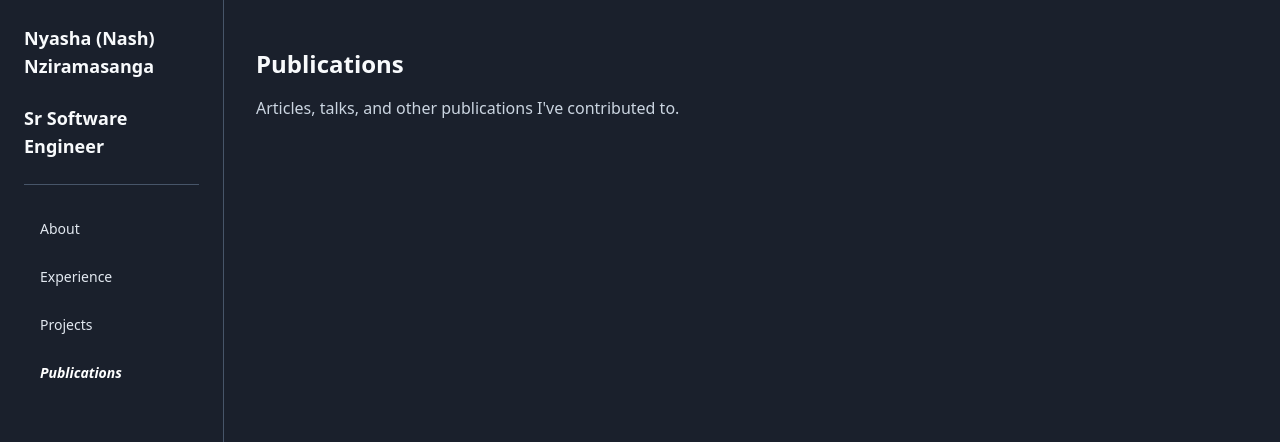
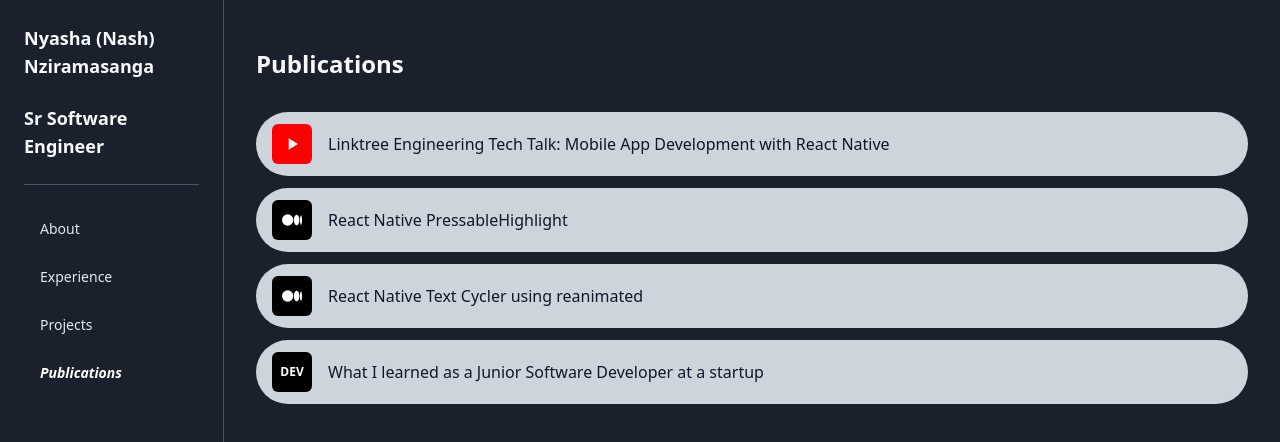
Before and after one commit to NyashaNziramasanga/portfolio-v4, a React (Vite) app: page / in a window 1280 px wide. Both pictures are taken after a click on the button "Publications". Shown: the top 442 px of the page. Built offline with nearby package versions, Linux system fonts and the light colour scheme.

Commit message:
added publications

```diff
--- a/src/App.tsx
+++ b/src/App.tsx
@@ -1,6 +1,7 @@
 import { useState, useCallback } from "react";
 import { Button } from "@/components/ui/button";
 import { ExperienceTimeline } from "@/components/ExperienceTimeline";
+import { PublicationsList } from "@/components/PublicationsList";
 import { cn } from "@/lib/utils";
 import sectionsData from "@/data/sections.json";
 
@@ -50,6 +51,13 @@
           >
             <ExperienceTimeline />
           </section>
+        ) : activeContent && activeSection === "publications" ? (
+          <section
+            id={activeContent.id}
+            className="flex min-h-full flex-1 flex-col overflow-y-auto"
+          >
+            <PublicationsList />
+          </section>
         ) : activeContent ? (
           <section
             id={activeContent.id}
--- /dev/null
+++ b/src/components/PublicationsList.tsx
@@ -0,0 +1,66 @@
+import publicationsData from "@/data/publications.json";
+
+type Publication = (typeof publicationsData)[number];
+type Platform = Publication["platform"];
+
+function PlatformIcon({ platform }: { platform: Platform }) {
+  const size = 24;
+  if (platform === "youtube") {
+    return (
+      <div className="flex h-10 w-10 shrink-0 items-center justify-center overflow-hidden rounded-md bg-[#FF0000]">
+        <svg viewBox="0 0 24 24" className="h-5 w-5 text-white" aria-hidden>
+          <path fill="currentColor" d="M8 5v14l11-7z" />
+        </svg>
+      </div>
+    );
+  }
+  if (platform === "medium") {
+    return (
+      <div className="flex h-10 w-10 shrink-0 items-center justify-center overflow-hidden rounded-md bg-black">
+        <svg
+          viewBox="0 0 24 24"
+          className="h-5 w-5 text-white"
+          fill="currentColor"
+          aria-hidden
+        >
+          <path d="M13.54 12a6.8 6.8 0 01-6.77 6.82A6.8 6.8 0 010 12a6.8 6.8 0 016.77-6.82A6.8 6.8 0 0113.54 12zM20.96 12c0 3.54-1.51 6.42-3.38 6.42-1.87 0-3.39-2.88-3.39-6.42s1.52-6.42 3.39-6.42 3.38 2.88 3.38 6.42M24 12c0 3.17-.53 5.75-1.19 5.75-.66 0-1.19-2.58-1.19-5.75s.53-5.75 1.19-5.75C23.47 6.25 24 8.83 24 12z" />
+        </svg>
+      </div>
+    );
+  }
+  if (platform === "devto") {
+    return (
+      <div className="flex h-10 w-10 shrink-0 items-center justify-center overflow-hidden rounded-md bg-black">
+        <span
+          className="text-center text-xs font-bold uppercase leading-none text-white"
+          aria-hidden
+        >
+          DEV
+        </span>
+      </div>
+    );
+  }
+  return null;
+}
+
+export function PublicationsList() {
+  return (
+    <div className="flex min-h-full flex-1 flex-col px-8 py-12">
+      <h2 className="mb-8 text-2xl font-bold text-slate-50">Publications</h2>
+      <div className="flex flex-col gap-3">
+        {publicationsData.map((pub: Publication) => (
+          <a
+            key={pub.id}
+            href={pub.url}
+            target="_blank"
+            rel="noopener noreferrer"
+            className="flex items-center gap-4 rounded-full bg-slate-200/90 px-4 py-3 text-slate-900 shadow-sm transition-[background-color,transform] duration-200 hover:bg-slate-100 hover:scale-[1.01]"
+          >
+            <PlatformIcon platform={pub.platform} />
+            <span className="min-w-0 flex-1 font-medium">{pub.title}</span>
+          </a>
+        ))}
+      </div>
+    </div>
+  );
+}
--- /dev/null
+++ b/src/data/publications.json
@@ -0,0 +1,30 @@
+[
+  {
+    "id": "linktree-tech-talk",
+    "favicon": "/logos/youtube.ico",
+    "platform": "youtube",
+    "title": "Linktree Engineering Tech Talk: Mobile App Development with React Native",
+    "url": "https://youtu.be/GrVQQQw2sQU"
+  },
+  {
+    "id": "rn-pressable-highlight",
+    "favicon": "/logos/medium.ico",
+    "platform": "medium",
+    "title": "React Native PressableHighlight",
+    "url": "https://medium.com/@nyashanziboi/react-native-pressablehighlight-857aaa605bcb"
+  },
+  {
+    "id": "rn-text-cycler",
+    "favicon": "/logos/medium.ico",
+    "platform": "medium",
+    "title": "React Native Text Cycler using reanimated",
+    "url": "https://medium.com/@nyashanziboi/react-native-text-cycler-using-reanimated-9700a60a9d78"
+  },
+  {
+    "id": "junior-dev-startup",
+    "favicon": "/logos/devto.ico",
+    "platform": "devto",
+    "title": "What I learned as a Junior Software Developer at a startup",
+    "url": "https://dev.to/nyashanziramasanga/junior-software-developer-1-year-anniversary-at-a-startup-5di6"
+  }
+]
```
